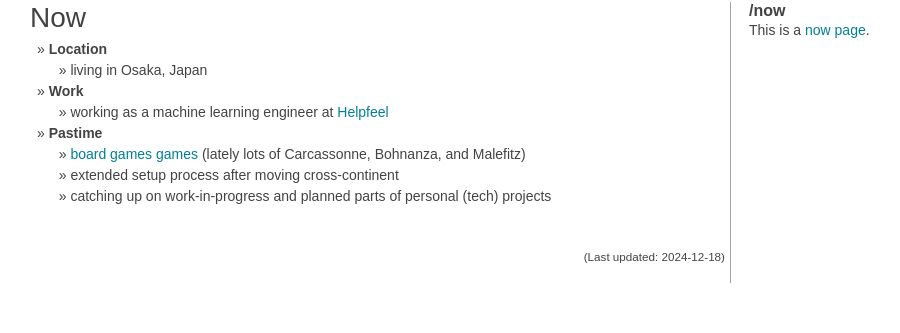
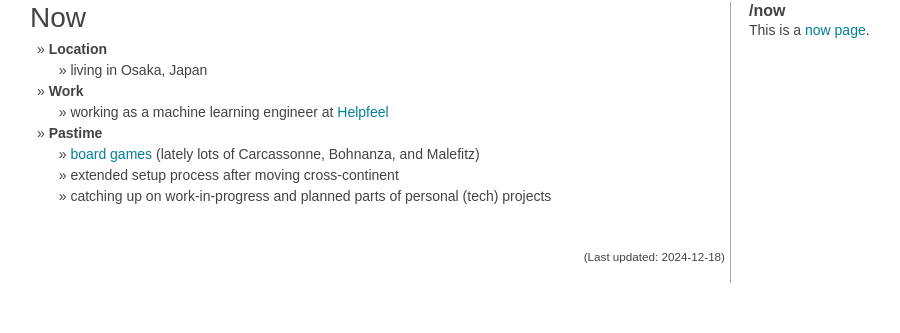
Before and after one commit to IllDepence/sirtetris.com_2021_jekyll, a Jekyll site: the page built from now.md, in a window 1280 px wide. Shown: the part 234-567 px from the top of the page, without its empty margins (163-1063 px from the left). Built offline with Jekyll 4.4.1, drawn with Linux system fonts in a browser that asks for light colours; our own code applies the rules of GitHub Pages for plain Markdown files; grey boxes are pictures that could not be loaded.

Commit message:
fix typo

```diff
--- a/now.md
+++ b/now.md
@@ -9,7 +9,7 @@ layout: split
 * **Work**
     * working as a machine learning engineer at [Helpfeel](https://corp.helpfeel.com/ja/company)
 * **Pastime**
-    * [board games games](/hobby#tabletopgames) (lately lots of Carcassonne, Bohnanza, and Malefitz)
+    * [board games](/hobby#tabletopgames) (lately lots of Carcassonne, Bohnanza, and Malefitz)
     * extended setup process after moving cross-continent
     * catching up on work-in-progress and planned parts of personal (tech) projects
 
```
